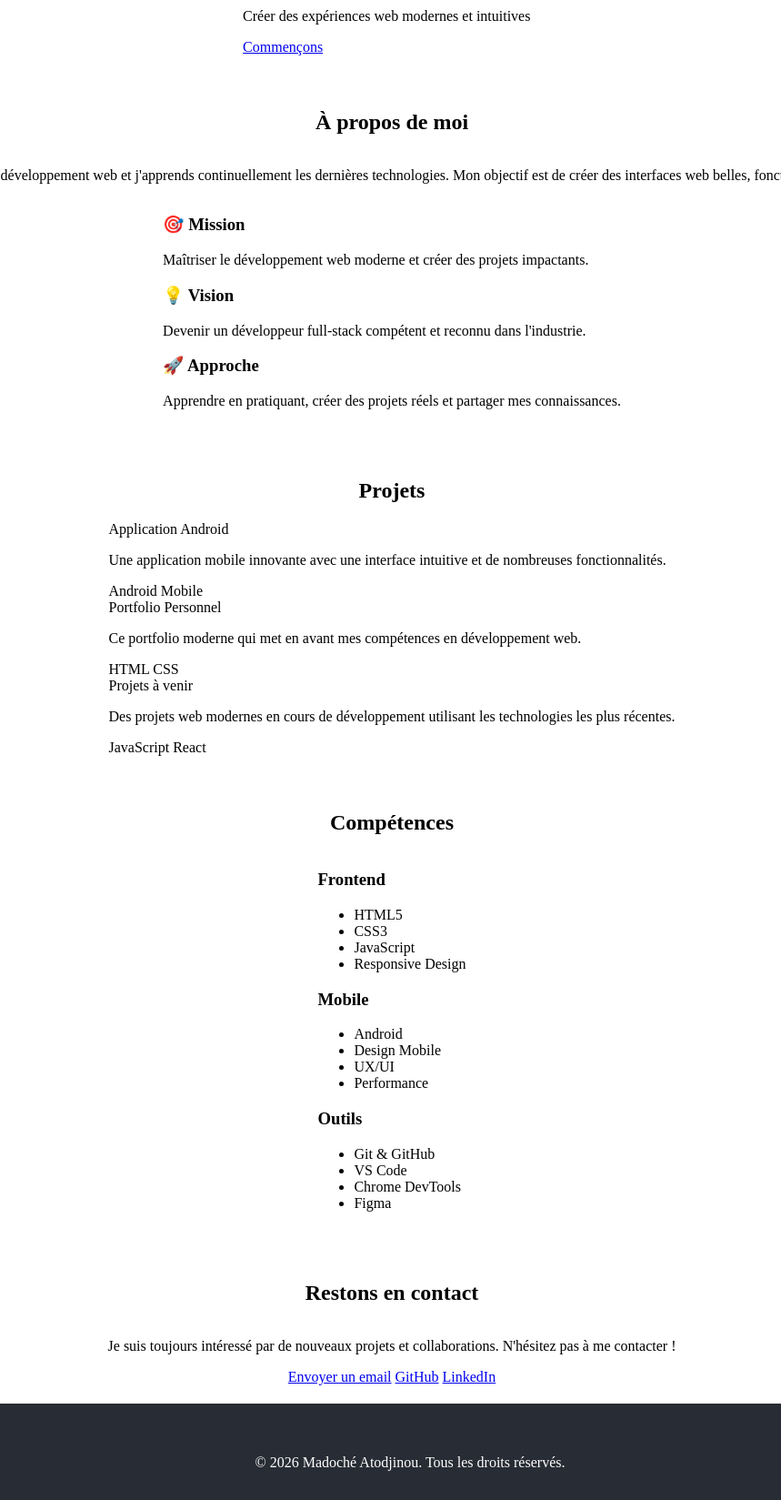
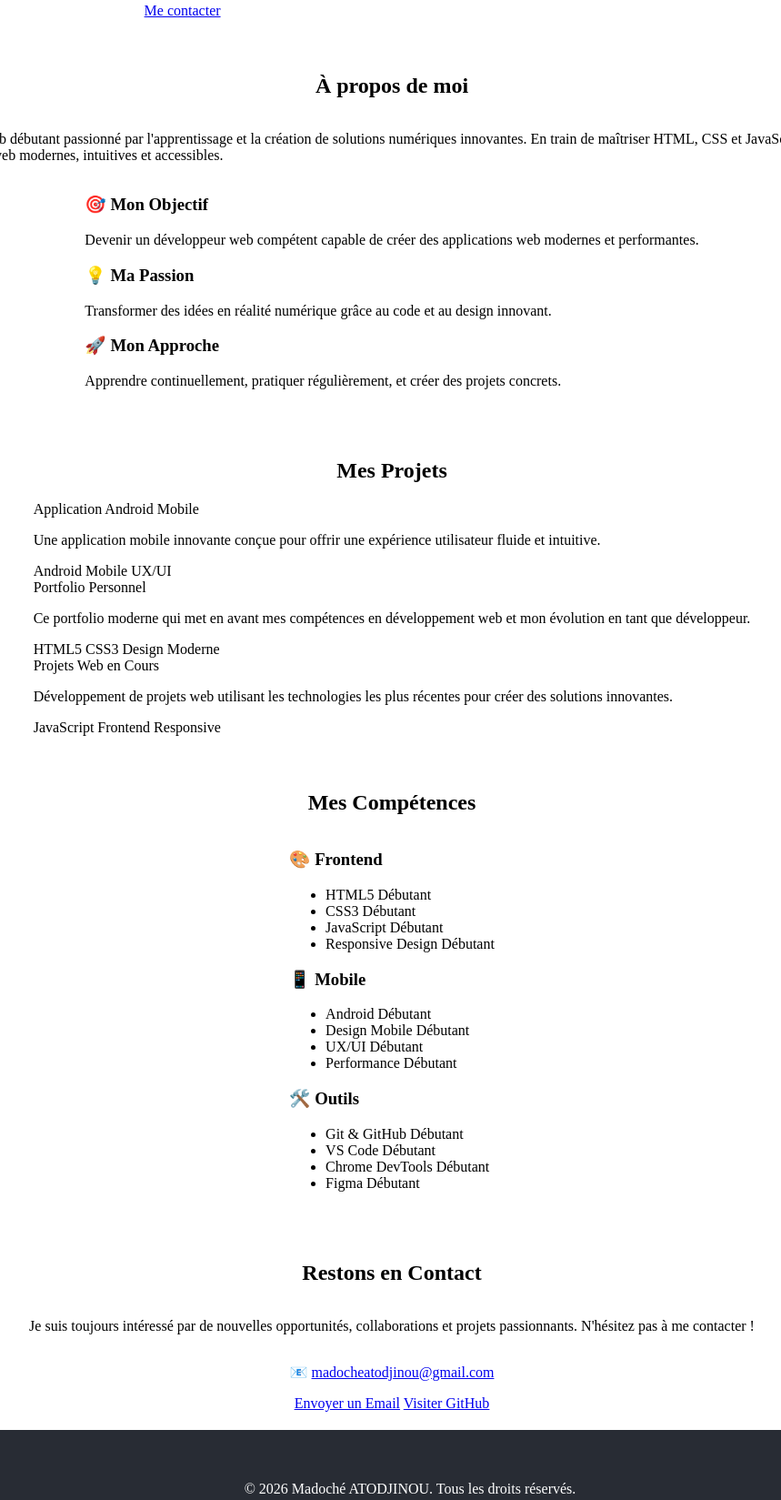
Before and after one commit to madocheatodjinou/site-vitrine-projet-html-css-mon-app-android, a plain HTML site: page index.html in a window 1280 px wide. Shown: the part 202-1851 px from the top of the page at 91% size, without its empty margins (209-1068 px from the left). Drawn offline with Linux system fonts and the light colour scheme.

Commit message:
Update index.html with Madoché ATODJINOU's personal portfolio information

```diff
--- a/index.html
+++ b/index.html
@@ -3,14 +3,14 @@
 <head>
     <meta charset="UTF-8">
     <meta name="viewport" content="width=device-width, initial-scale=1.0">
-    <title>Madoché Atodjinou - Portfolio</title>
+    <title>Madoché ATODJINOU - Portfolio</title>
     <link rel="stylesheet" href="style.css">
 </head>
 <body>
     <!-- Header/Navigation -->
     <header class="header">
-        <div class="container">
-            <div class="logo">Madoché</div>
+        <div class="container-header">
+            <div class="logo">ATODJINOU</div>
             <nav class="nav">
                 <a href="#about" class="nav-link">À propos</a>
                 <a href="#projects" class="nav-link">Projets</a>
@@ -24,9 +24,9 @@
     <section class="hero">
         <div class="container">
             <div class="hero-content">
-                <h1 class="hero-title">Développeur Web en Formation</h1>
-                <p class="hero-subtitle">Créer des expériences web modernes et intuitives</p>
-                <a href="#contact" class="btn btn-primary">Commençons</a>
+                <h1 class="hero-title">Madoché ATODJINOU</h1>
+                <p class="hero-subtitle">Développeur Web en Formation | Passionné par la création d'expériences numériques</p>
+                <a href="#contact" class="btn btn-primary">Me contacter</a>
             </div>
         </div>
     </section>
@@ -35,19 +35,19 @@
     <section id="about" class="about">
         <div class="container">
             <h2 class="section-title">À propos de moi</h2>
-            <p class="section-text">Je suis passionné par le développement web et j'apprends continuellement les dernières technologies. Mon objectif est de créer des interfaces web belles, fonctionnelles et accessibles.</p>
+            <p class="section-text">Je suis un développeur web débutant passionné par l'apprentissage et la création de solutions numériques innovantes. En train de maîtriser HTML, CSS et JavaScript, je suis motivé à construire des interfaces web modernes, intuitives et accessibles.</p>
             <div class="about-grid">
                 <div class="about-card">
-                    <h3>🎯 Mission</h3>
-                    <p>Maîtriser le développement web moderne et créer des projets impactants.</p>
+                    <h3>🎯 Mon Objectif</h3>
+                    <p>Devenir un développeur web compétent capable de créer des applications web modernes et performantes.</p>
                 </div>
                 <div class="about-card">
-                    <h3>💡 Vision</h3>
-                    <p>Devenir un développeur full-stack compétent et reconnu dans l'industrie.</p>
+                    <h3>💡 Ma Passion</h3>
+                    <p>Transformer des idées en réalité numérique grâce au code et au design innovant.</p>
                 </div>
                 <div class="about-card">
-                    <h3>🚀 Approche</h3>
-                    <p>Apprendre en pratiquant, créer des projets réels et partager mes connaissances.</p>
+                    <h3>🚀 Mon Approche</h3>
+                    <p>Apprendre continuellement, pratiquer régulièrement, et créer des projets concrets.</p>
                 </div>
             </div>
         </div>
@@ -56,30 +56,33 @@
     <!-- Projects Section -->
     <section id="projects" class="projects">
         <div class="container">
-            <h2 class="section-title">Projets</h2>
+            <h2 class="section-title">Mes Projets</h2>
             <div class="projects-grid">
                 <div class="project-card">
-                    <div class="project-header">Application Android</div>
-                    <p>Une application mobile innovante avec une interface intuitive et de nombreuses fonctionnalités.</p>
+                    <div class="project-header">Application Android Mobile</div>
+                    <p>Une application mobile innovante conçue pour offrir une expérience utilisateur fluide et intuitive.</p>
                     <div class="project-tags">
                         <span class="tag">Android</span>
                         <span class="tag">Mobile</span>
+                        <span class="tag">UX/UI</span>
                     </div>
                 </div>
                 <div class="project-card">
                     <div class="project-header">Portfolio Personnel</div>
-                    <p>Ce portfolio moderne qui met en avant mes compétences en développement web.</p>
+                    <p>Ce portfolio moderne qui met en avant mes compétences en développement web et mon évolution en tant que développeur.</p>
                     <div class="project-tags">
-                        <span class="tag">HTML</span>
-                        <span class="tag">CSS</span>
+                        <span class="tag">HTML5</span>
+                        <span class="tag">CSS3</span>
+                        <span class="tag">Design Moderne</span>
                     </div>
                 </div>
                 <div class="project-card">
-                    <div class="project-header">Projets à venir</div>
-                    <p>Des projets web modernes en cours de développement utilisant les technologies les plus récentes.</p>
+                    <div class="project-header">Projets Web en Cours</div>
+                    <p>Développement de projets web utilisant les technologies les plus récentes pour créer des solutions innovantes.</p>
                     <div class="project-tags">
                         <span class="tag">JavaScript</span>
-                        <span class="tag">React</span>
+                        <span class="tag">Frontend</span>
+                        <span class="tag">Responsive</span>
                     </div>
                 </div>
             </div>
@@ -89,33 +92,33 @@
     <!-- Skills Section -->
     <section id="skills" class="skills">
         <div class="container">
-            <h2 class="section-title">Compétences</h2>
+            <h2 class="section-title">Mes Compétences</h2>
             <div class="skills-grid">
                 <div class="skill-category">
-                    <h3>Frontend</h3>
-                    <ul>
-                        <li>HTML5</li>
-                        <li>CSS3</li>
-                        <li>JavaScript</li>
-                        <li>Responsive Design</li>
+                    <h3>🎨 Frontend</h3>
+                    <ul class="skill-list">
+                        <li><span class="skill-name">HTML5</span> <span class="skill-level">Débutant</span></li>
+                        <li><span class="skill-name">CSS3</span> <span class="skill-level">Débutant</span></li>
+                        <li><span class="skill-name">JavaScript</span> <span class="skill-level">Débutant</span></li>
+                        <li><span class="skill-name">Responsive Design</span> <span class="skill-level">Débutant</span></li>
                     </ul>
                 </div>
                 <div class="skill-category">
-                    <h3>Mobile</h3>
-                    <ul>
-                        <li>Android</li>
-                        <li>Design Mobile</li>
-                        <li>UX/UI</li>
-                        <li>Performance</li>
+                    <h3>📱 Mobile</h3>
+                    <ul class="skill-list">
+                        <li><span class="skill-name">Android</span> <span class="skill-level">Débutant</span></li>
+                        <li><span class="skill-name">Design Mobile</span> <span class="skill-level">Débutant</span></li>
+                        <li><span class="skill-name">UX/UI</span> <span class="skill-level">Débutant</span></li>
+                        <li><span class="skill-name">Performance</span> <span class="skill-level">Débutant</span></li>
                     </ul>
                 </div>
                 <div class="skill-category">
-                    <h3>Outils</h3>
-                    <ul>
-                        <li>Git & GitHub</li>
-                        <li>VS Code</li>
-                        <li>Chrome DevTools</li>
-                        <li>Figma</li>
+                    <h3>🛠️ Outils</h3>
+                    <ul class="skill-list">
+                        <li><span class="skill-name">Git & GitHub</span> <span class="skill-level">Débutant</span></li>
+                        <li><span class="skill-name">VS Code</span> <span class="skill-level">Débutant</span></li>
+                        <li><span class="skill-name">Chrome DevTools</span> <span class="skill-level">Débutant</span></li>
+                        <li><span class="skill-name">Figma</span> <span class="skill-level">Débutant</span></li>
                     </ul>
                 </div>
             </div>
@@ -125,12 +128,14 @@
     <!-- Contact Section -->
     <section id="contact" class="contact">
         <div class="container">
-            <h2 class="section-title">Restons en contact</h2>
-            <p class="section-text">Je suis toujours intéressé par de nouveaux projets et collaborations. N'hésitez pas à me contacter !</p>
+            <h2 class="section-title">Restons en Contact</h2>
+            <p class="section-text">Je suis toujours intéressé par de nouvelles opportunités, collaborations et projets passionnants. N'hésitez pas à me contacter !</p>
+            <div class="contact-info">
+                <p class="contact-email">📧 <a href="mailto:madocheatodjinou@gmail.com">madocheatodjinou@gmail.com</a></p>
+            </div>
             <div class="contact-links">
-                <a href="mailto:exemple@email.com" class="btn btn-secondary">Envoyer un email</a>
-                <a href="https://github.com/madocheatodjinou" target="_blank" class="btn btn-secondary">GitHub</a>
-                <a href="#" class="btn btn-secondary">LinkedIn</a>
+                <a href="mailto:madocheatodjinou@gmail.com" class="btn btn-secondary">Envoyer un Email</a>
+                <a href="https://github.com/madocheatodjinou" target="_blank" class="btn btn-secondary">Visiter GitHub</a>
             </div>
         </div>
     </section>
@@ -138,7 +143,7 @@
     <!-- Footer -->
     <footer class="footer">
         <div class="container">
-            <p>&copy; 2026 Madoché Atodjinou. Tous les droits réservés.</p>
+            <p>&copy; 2026 Madoché ATODJINOU. Tous les droits réservés.</p>
         </div>
     </footer>
 </body>
```
